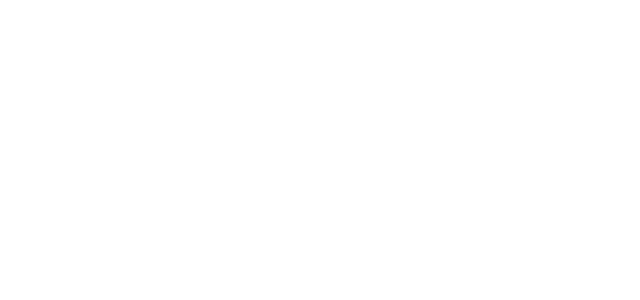
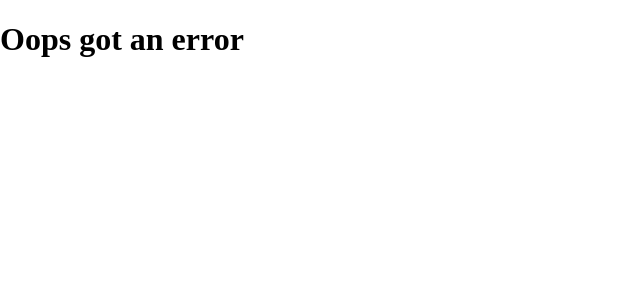
Before and after one commit to larrybotha/eggheadio-build-server-rendered-vuejs-app-with-nuxt-and-vuex, a Nuxt app: page /error in a window 1280 px wide. Before the commit this address had no page. Shown: the top 300 px of the page, without its empty margins (0-640 px from the left). Built offline with nearby package versions, Linux system fonts and the light colour scheme.

Commit message:
add error page

```diff
--- /dev/null
+++ b/pages/error.vue
@@ -0,0 +1,5 @@
+<template>
+  <div>
+    <h1>Oops got an error</h1>
+  </div>
+</template>
```
